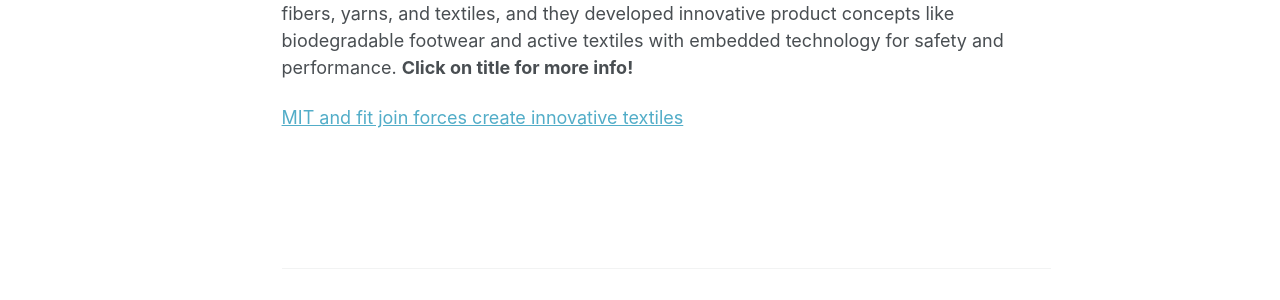
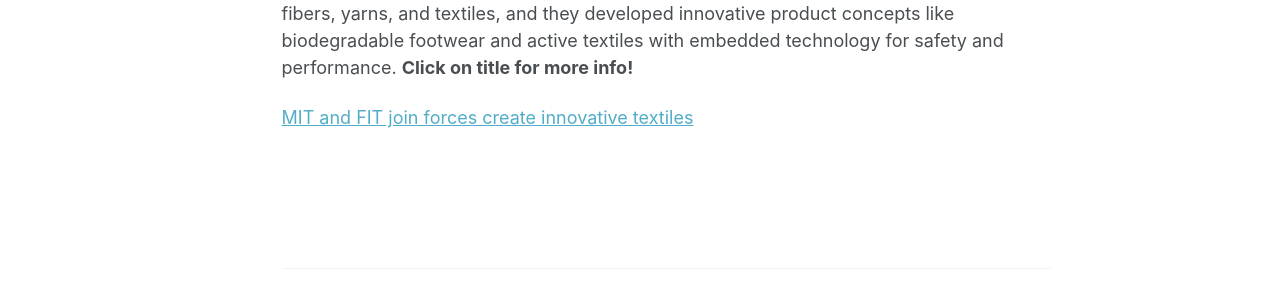
Before and after one commit to kryogenica/CV, a Jekyll site: the page built from _teaching/2019-FIT-MIT.md, in a window 1280 px wide. Shown: the part 296-596 px from the top of the page. Built offline with Jekyll 4.4.1, drawn with Linux system fonts in a browser that asks for light colours; a script that is not in the unit is left out.

Commit message:
Update 2019-FIT-MIT.md

```diff
--- a/_teaching/2019-FIT-MIT.md
+++ b/_teaching/2019-FIT-MIT.md
@@ -10,6 +10,6 @@
 
 Taught students at the Summer 2019 MIT and FIT AFFOA Workshop how to integrate the up and coming generative design technology for footware sole development. In general students learned to integrate design and engineering for creating advanced functional fibers, yarns, and textiles, and they developed innovative product concepts like biodegradable footwear and active textiles with embedded technology for safety and performance. **Click on title for more info!**
 
-[MIT and fit join forces create innovative textiles](https://news.mit.edu/2019/mit-and-fit-join-forces-create-innovative-textiles-0717)
+[MIT and FIT join forces create innovative textiles](https://news.mit.edu/2019/mit-and-fit-join-forces-create-innovative-textiles-0717)
 
 <br/><script src="https://embed.github.com/view/3d/kryogenica/kryogenica.github.io/master/images/GD_Shoe_sole_v1.stl"></script>
```
